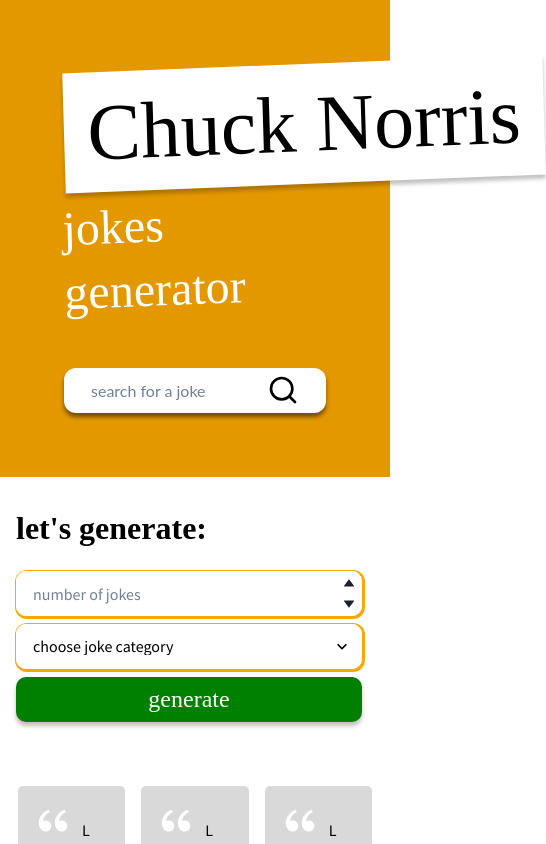
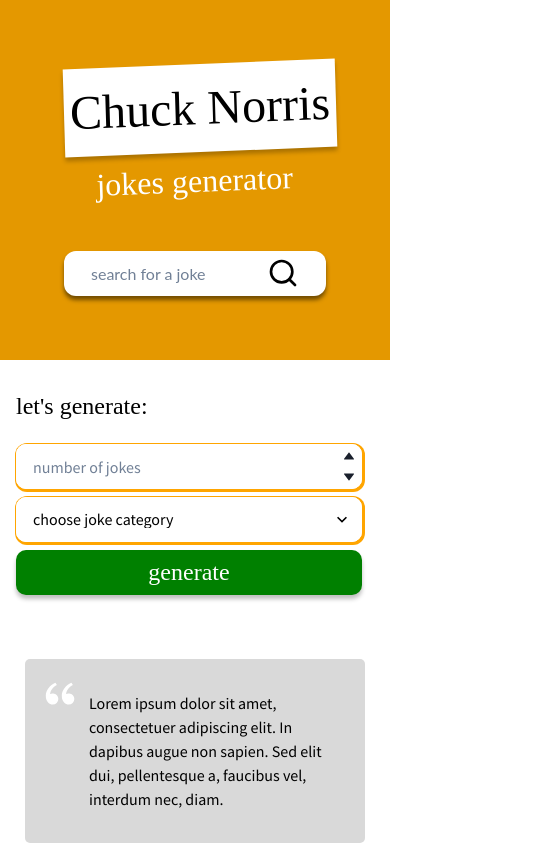
Before and after one commit to tervitka/cn-jokes, a React (Create React App) app: page / in a window 390 px wide. Shown: the top 844 px of the page, 546 px wide, since content can reach past the window. Built offline with nearby package versions, Linux system fonts and the light colour scheme; a web font is replaced by a local one.

Commit message:
update responsivity

```diff
--- a/src/components/Header.jsx
+++ b/src/components/Header.jsx
@@ -15,12 +15,12 @@
           bg="white"
           boxShadow="0px 4px 4px rgba(0, 0, 0, 0.25)"
           transform="matrix(1, -0.04, 0.03, 1, 0, 0)"
-          width="30rem"
-          height="7.5rem"
+          width={["17rem", "23rem", "32rem"]}
+          height={["5.5rem", "6.5rem", "7.5rem"]}
           marginX="auto"
         >
           <Heading
-            fontSize="5rem"
+            fontSize={["3rem", "4.2rem", "5rem"]}
             fontFamily="Londrina Solid"
             fontWeight="light"
           >
@@ -29,7 +29,7 @@
         </Center>
         <Center>
           <Heading
-            fontSize="3rem"
+            fontSize={["2rem", "2.5rem", "3rem"]}
             color="white"
             fontFamily="Londrina Solid, cursive"
             fontWeight="light"
--- a/src/components/JokeCard.jsx
+++ b/src/components/JokeCard.jsx
@@ -7,7 +7,7 @@
     <Box
       bg="gray.100"
       borderRadius="5"
-      maxWidth="30%"
+      maxWidth={["95%", "95%", "45%", "45%", "30%"]}
       padding="8"
       paddingLeft="16"
       position="relative"
--- a/src/components/JokeListPage.jsx
+++ b/src/components/JokeListPage.jsx
@@ -18,7 +18,7 @@
           as="h3"
           size="md"
           marginBottom="3"
-          fontSize="2rem"
+          fontSize={["1.5rem", "2rem"]}
           mt="8"
           alignItems="left"
         >
--- a/src/theme.js
+++ b/src/theme.js
@@ -26,6 +26,7 @@
     Heading: {
       baseStyle: {
         fontFamily: "Londrina Solid, cursive",
+        fontWeight: "light",
       },
     },
   },
```
